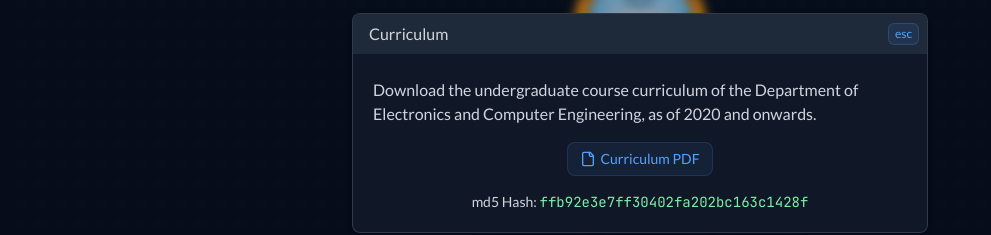
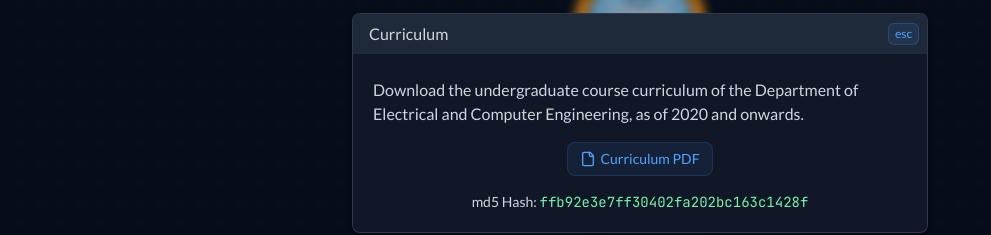
Before and after one commit to mehedirm6244/ruetece24, a React (Vite) app: page / in a window 1280 px wide. Both pictures are taken after a click on the button "Curriculum". Shown: the part 277-512 px from the top of the page, without its empty margins (0-991 px from the left). Built offline with nearby package versions, Linux system fonts and the light colour scheme.

Commit message:
Fix oopsie

```diff
--- a/src/components/index/CurriculumModal.tsx
+++ b/src/components/index/CurriculumModal.tsx
@@ -7,7 +7,7 @@ const CurriculumModal = ({onExit} : {onExit: () => void}) => {
     <Modal caption="Curriculum" onExit={onExit}>
       <div className="">
         <p>
-          Download the undergraduate course curriculum of the Department of Electronics and Computer Engineering, as of 2020 and onwards.
+          Download the undergraduate course curriculum of the Department of Electrical and Computer Engineering, as of 2020 and onwards.
         </p>
         <div className="text-center mt-4">
           <a href={CurriculumPdf}>
```
